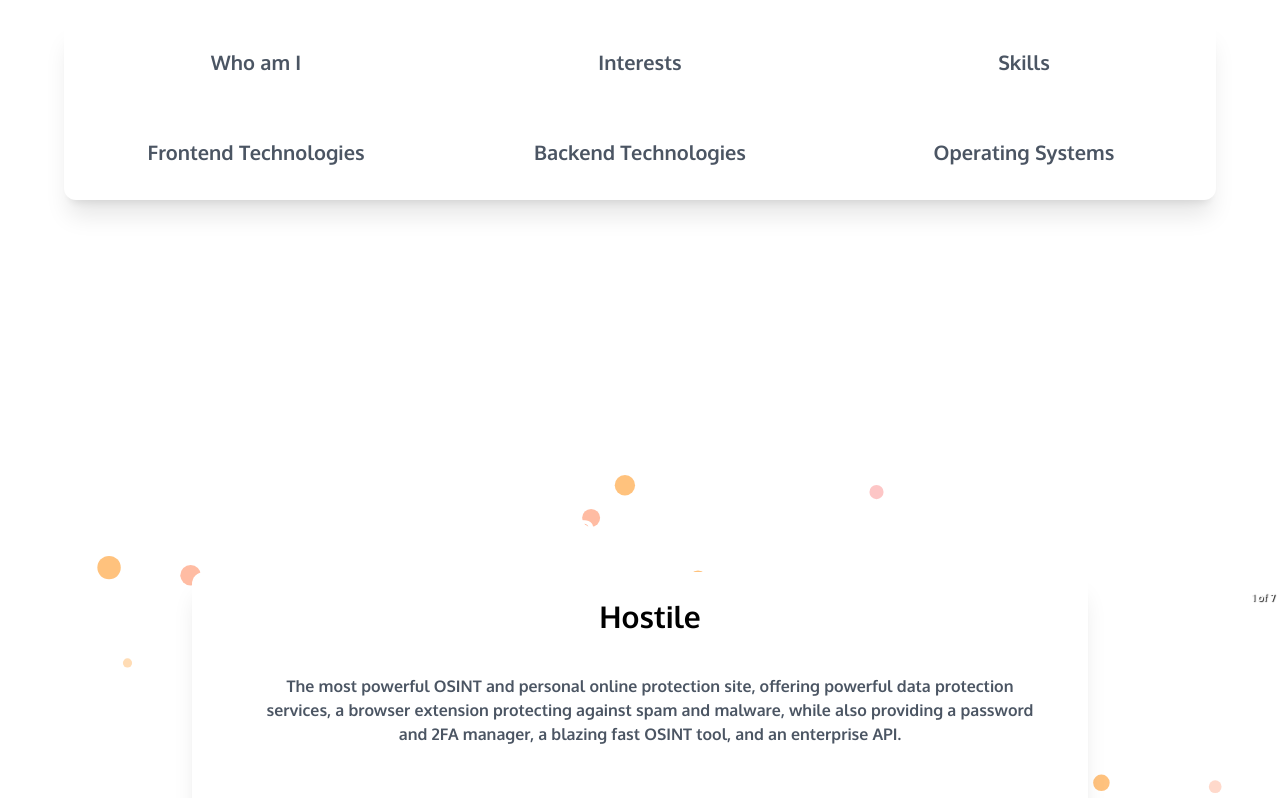
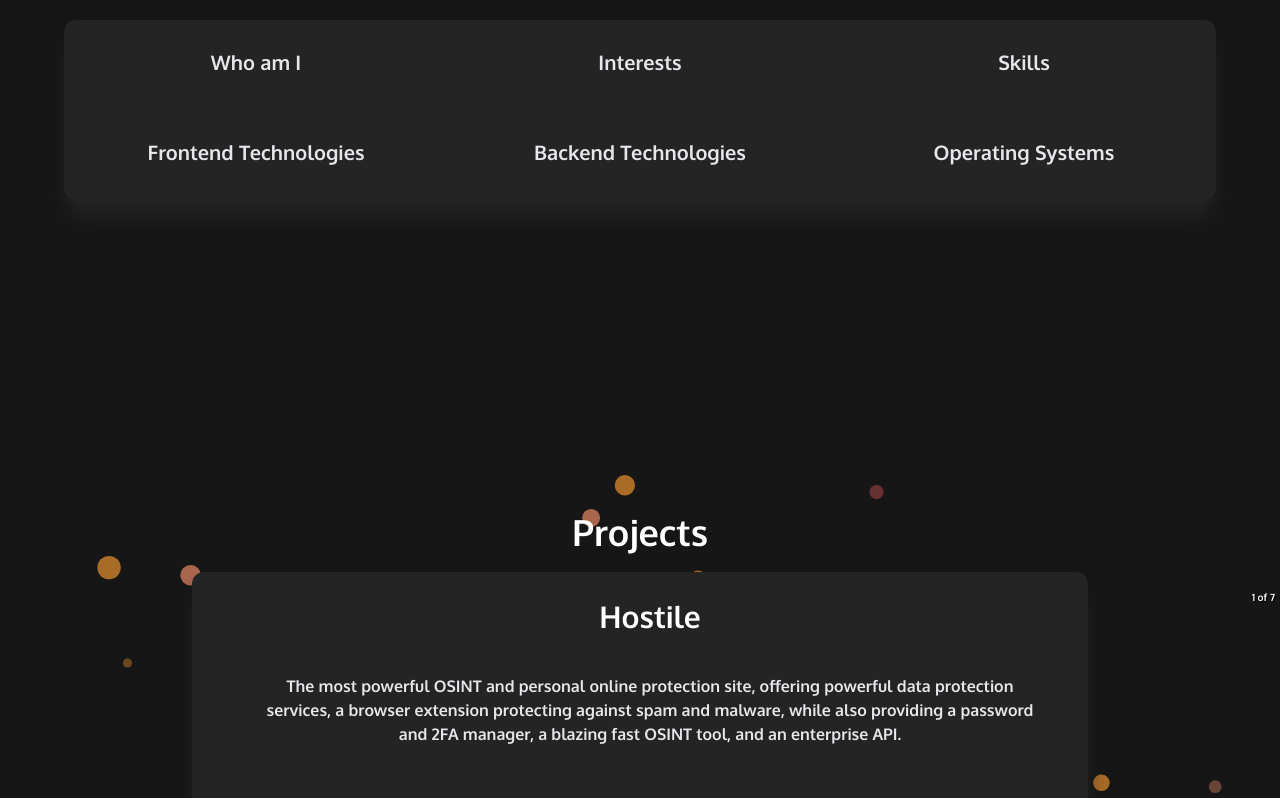
Before and after one commit to george/portfolio-site, a React (Create React App) app: page / in a window 1280 px wide. Shown: the part 1202-2000 px from the top of the page. Built offline with nearby package versions, Linux system fonts and the light colour scheme.

Commit message:
Made scrollbar fit theme

```diff
--- a/src/App.tsx
+++ b/src/App.tsx
@@ -6,7 +6,22 @@
 import { Hero } from './containers/hero/Hero';
 import { Projects } from './containers/projects/Projects';
 
+import { themeContext } from './context/ThemeContext';
+
 export const App:React.FC = () => {
+    const theme = React.useContext(themeContext);
+
+    React.useEffect(() => {
+        const root = document.querySelector('*')['style'];
+
+        root.setProperty('--primary', theme.backgroundColor
+            .replace('bg-', '')
+            .replace('[', '')
+            .replace(']', ''));
+
+        root.setProperty('--secondary', theme.primaryColor);
+    });
+
     return (
       <>
           <Navbar/>
--- a/src/containers/hero/Hero.tsx
+++ b/src/containers/hero/Hero.tsx
@@ -32,7 +32,8 @@
                     <Statistic info='7+' name='Coding Languages'/>
                 </div>
             </div>
-            <button className='text-center mt-10 bg-secondary px-[max(2%,_40px)] py-[max(1%,_15px)] font-bold text-2xl text-neutral-100 rounded-xl'>
+            <button className='text-center mt-10 bg-secondary px-[max(2%,_40px)] py-[max(1%,_15px)]
+            font-bold text-2xl text-neutral-100 rounded-xl'>
                 <a href='#about'>
                     Get to know me
                 </a>
--- a/src/context/ThemeContext.tsx
+++ b/src/context/ThemeContext.tsx
@@ -12,7 +12,7 @@
 }
 
 const DarkTheme:ThemeProperties = {
-    backgroundColor: 'bg-[#121212]',
+    backgroundColor: 'bg-[#161616]',
     shadowColor: 'shadow-neutral-800',
 
     primaryColor: '#ff4162',
@@ -31,7 +31,7 @@
     secondaryTextColor: 'text-gray-600'
 };
 
-let currentTheme = localStorage.getItem('theme') ? localStorage.getItem('theme') === 'light' ? LightTheme : DarkTheme : LightTheme;
+let currentTheme = localStorage.getItem('theme') ? localStorage.getItem('theme') === 'light' ? LightTheme : DarkTheme : DarkTheme;
 
 export const themeContext:Context<ThemeProperties> = createContext(currentTheme);
 
@@ -39,5 +39,6 @@
     currentTheme = (currentTheme === DarkTheme ? LightTheme : DarkTheme);
 
     localStorage.setItem('theme', currentTheme === DarkTheme ? 'dark' : 'light');
+
     window.location.reload();
 }
--- a/src/index.css
+++ b/src/index.css
@@ -49,13 +49,17 @@
 
 *::-webkit-scrollbar-track {
   background: var(--primary);
+  border-radius: 5px;
+}
 
-  border-radius: 5px;
+*::-webkit-scrollbar {
+  background-color: var(--secondary);
+  border: 3px solid var(--primary);
 }
 
 *::-webkit-scrollbar-thumb {
   border-radius: 14px;
 
   background-color: var(--secondary);
-  border: 3px solid var(--primary);
+  border: 2px solid var(--primary);
 }
```
